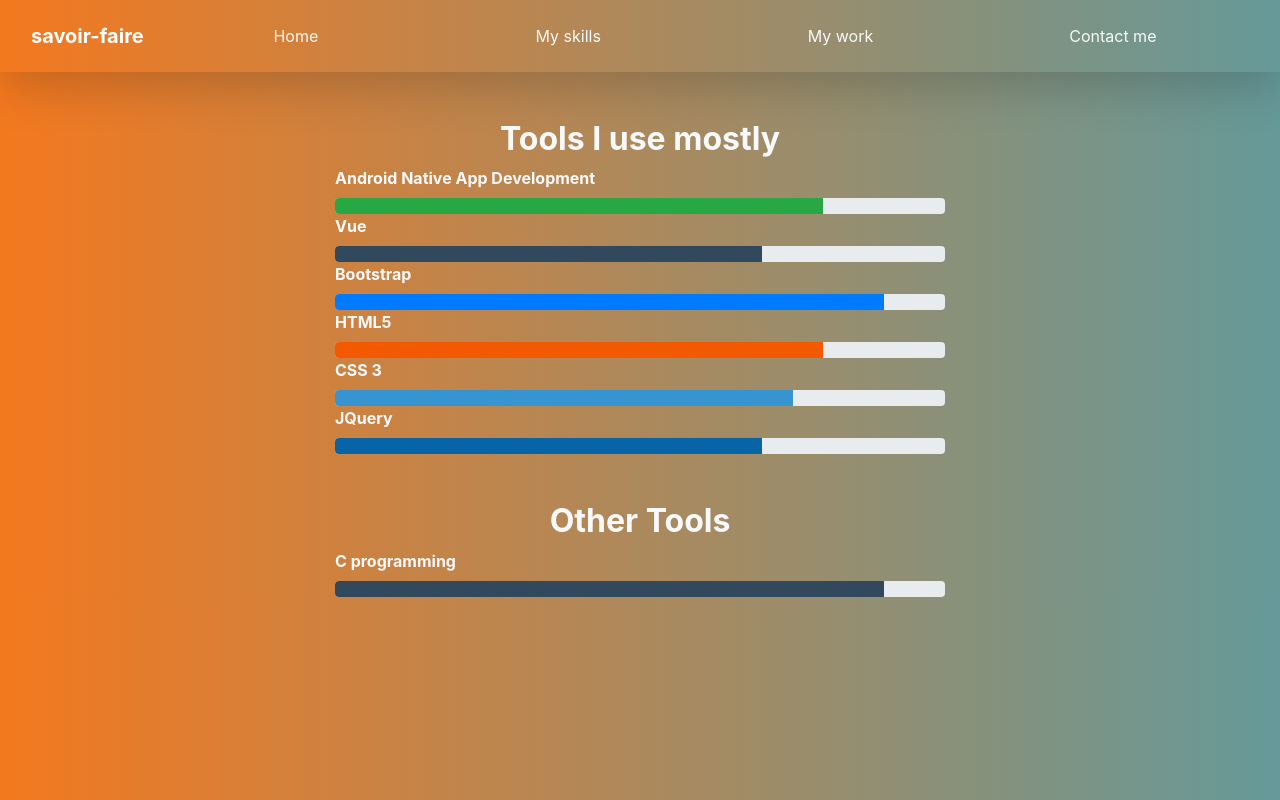
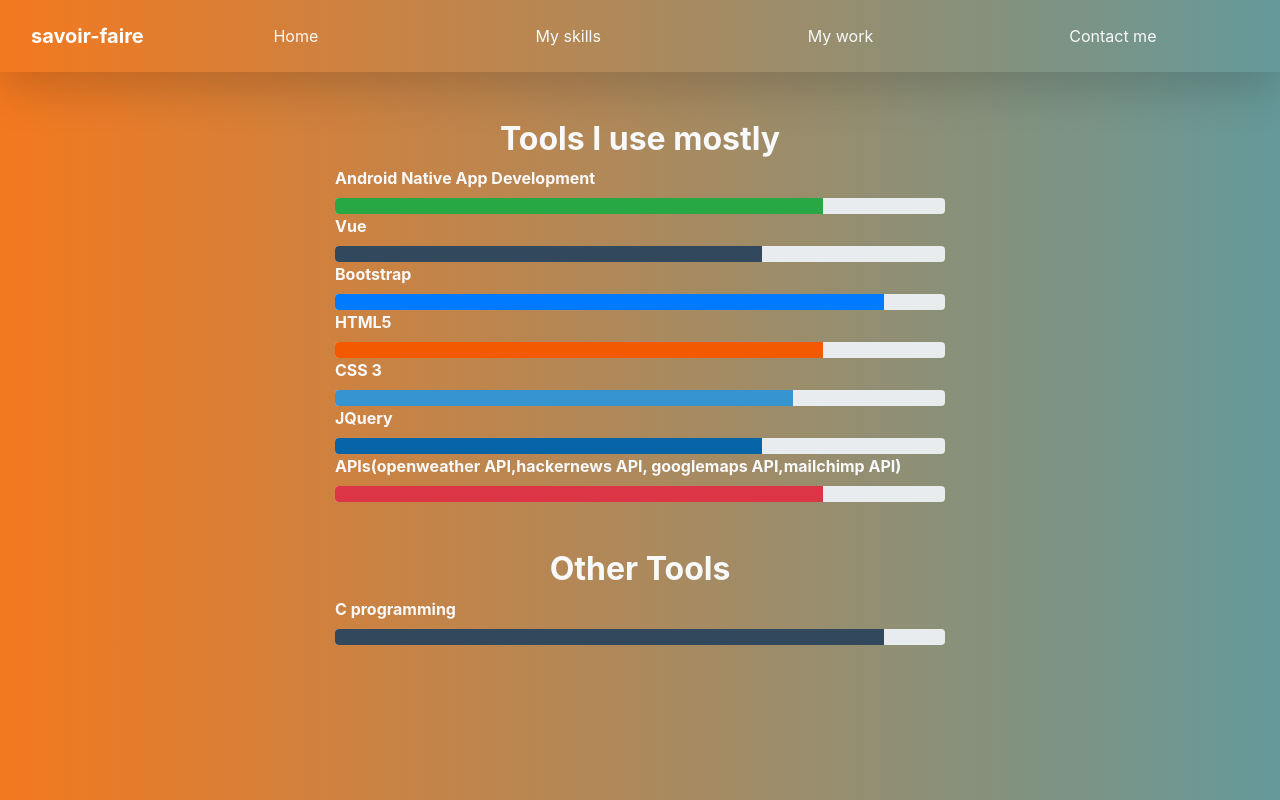
Before and after one commit to brianwachira/savoir-faire, a Vue app: page /skills in a window 1280 px wide. Built offline with nearby package versions, Linux system fonts and the light colour scheme.

Commit message:
add API content

```diff
--- a/src/components/shared/Skills.vue
+++ b/src/components/shared/Skills.vue
@@ -27,6 +27,10 @@
                 <div class="progress">
                     <div class="progress-bar bg-jblue" role="progressbar" style="width: 70%;" aria-valuenow="70" aria-valuemin="0" aria-valuemax="100"></div>
                 </div>
+                <label for="API" class="text-light font-weight-bolder">APIs(openweather API,hackernews API, googlemaps API,mailchimp API)</label>
+                <div class="progress">
+                    <div class="progress-bar bg-danger" role="progressbar" style="width: 80%;" aria-valuenow="80" aria-valuemin="0" aria-valuemax="100"></div>
+                </div>
             <!--/div>
             <div class="col-md-6 col-sm-12"-->
                 <h2 class="header text-light text-center font-weight-bolder mt-5">Other Tools</h2>
```
